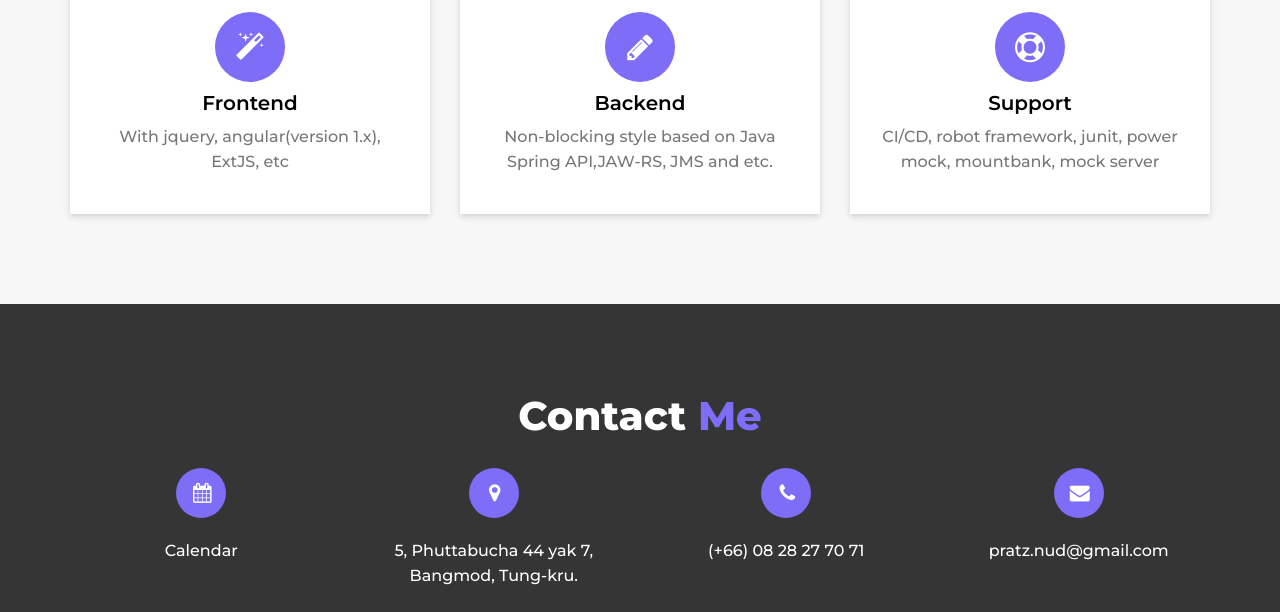
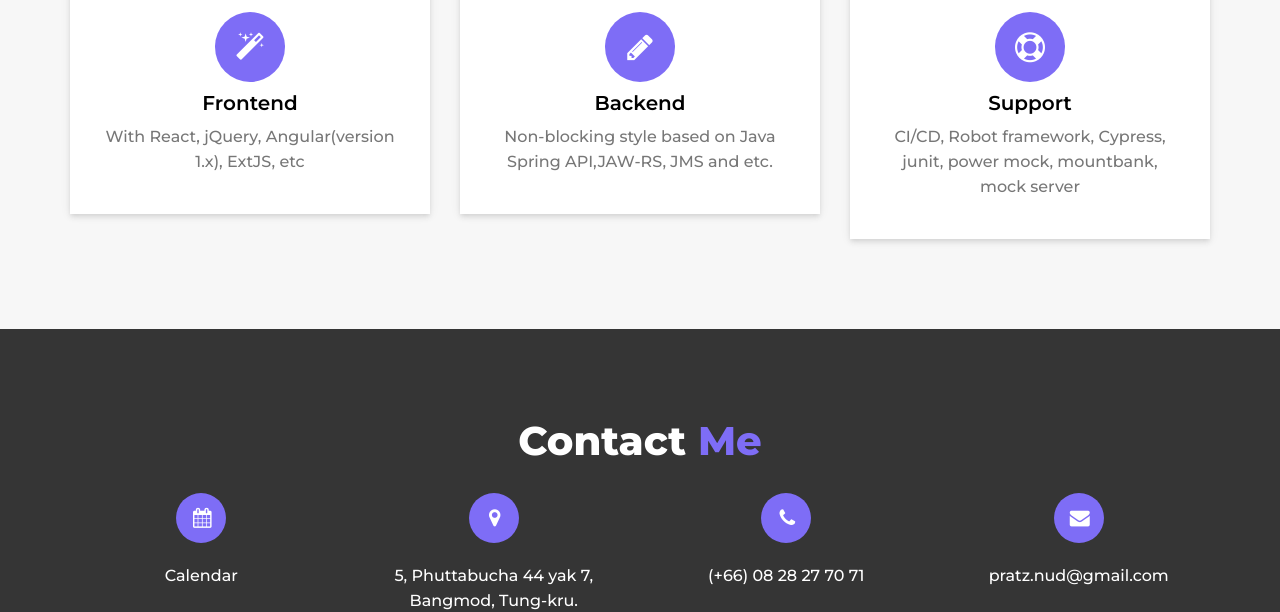
Before and after one commit to Pratzn/heroku-cv, a website: page public/index.html in a window 1280 px wide. Shown: the part 1480-2092 px from the top of the page. Drawn offline with Linux system fonts and the light colour scheme.

Commit message:
revise bit

```diff
--- a/public/index.html
+++ b/public/index.html
@@ -73,7 +73,7 @@
 						<div class="name">Prat Nudklin</div>
 						<div class="typed">
 							<span class="typewrite" data-period="1000"
-								data-type="[ &quot;Full stack developer &quot;,&quot;Frontend & Backend &quot;, &quot;Microservice pattern &quot;, &quot;Backend and API Design &quot;, &quot;Spring Boot &quot;, &quot;Spring cloud &quot;,&quot; Base on AWS, GCP, Heroku &quot;  ]"><span
+								data-type="[ &quot;Full stack developer &quot;,&quot;Frontend & Backend &quot;, &quot;Nice player in squad, scrum, agile team &quot;, &quot;Microservice pattern &quot;, &quot;Backend and API Design &quot;, &quot;Spring Boot &quot;, &quot;Spring cloud &quot;,&quot; Base on AWS, GCP, Heroku &quot;  ]"><span
 								class="wrap">Web Devloper</span></span> <span class="wrap"></span>
 						</div>
 						<div class="social-link">
@@ -146,7 +146,7 @@
                   <div class="box-service">
                      <span><i class="fa fa-magic"></i></span>
                      <h4>Frontend</h4>
-                     <p> With jquery, angular(version 1.x), ExtJS, etc</p>
+                     <p> With React, jQuery, Angular(version 1.x), ExtJS, etc</p>
                   </div>
                </div>
                <!--service 2 -->
@@ -162,7 +162,7 @@
                   <div class="box-service">
                      <span><i class="fa fa-life-buoy"></i></span>
                      <h4>Support</h4>
-                     <p>CI/CD, robot framework, junit, power mock, mountbank, mock server</p>
+                     <p>CI/CD, Robot framework, Cypress, junit, power mock, mountbank, mock server</p>
                   </div>
                </div>
             </div>
```
